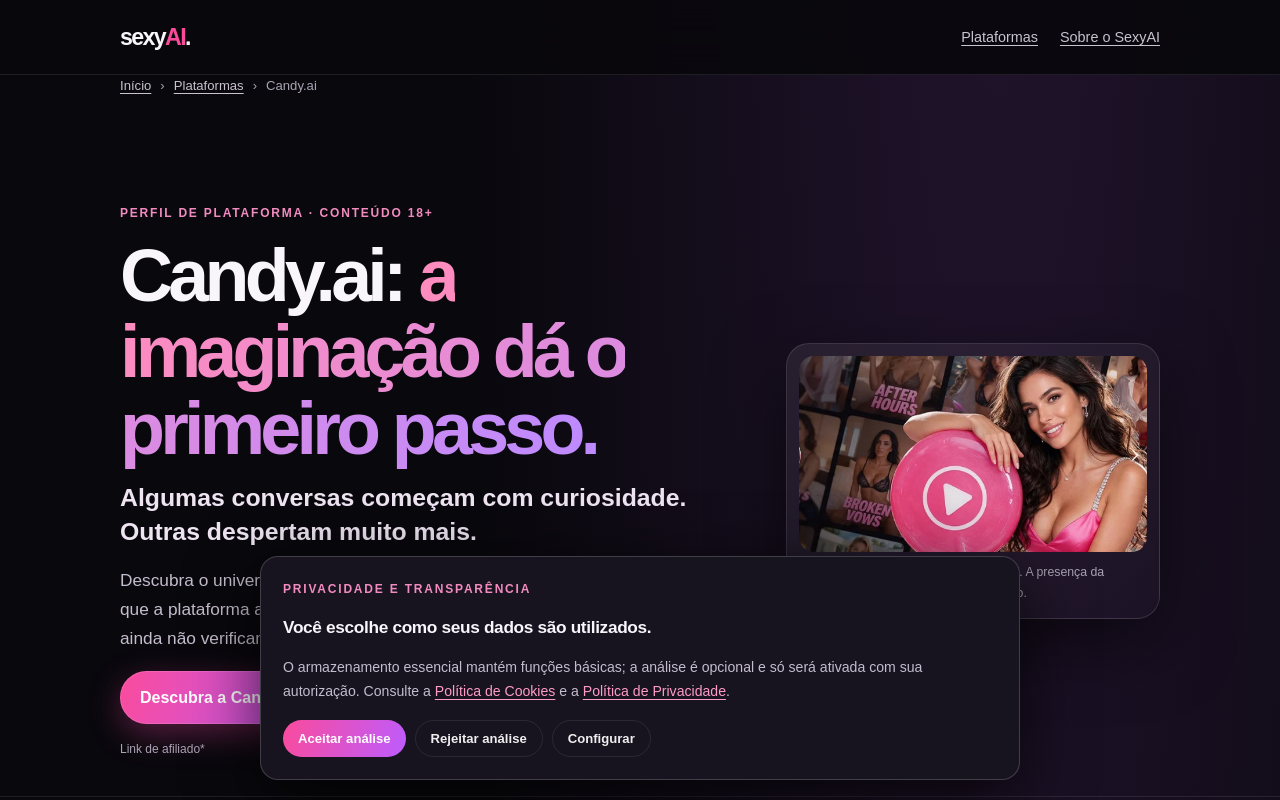
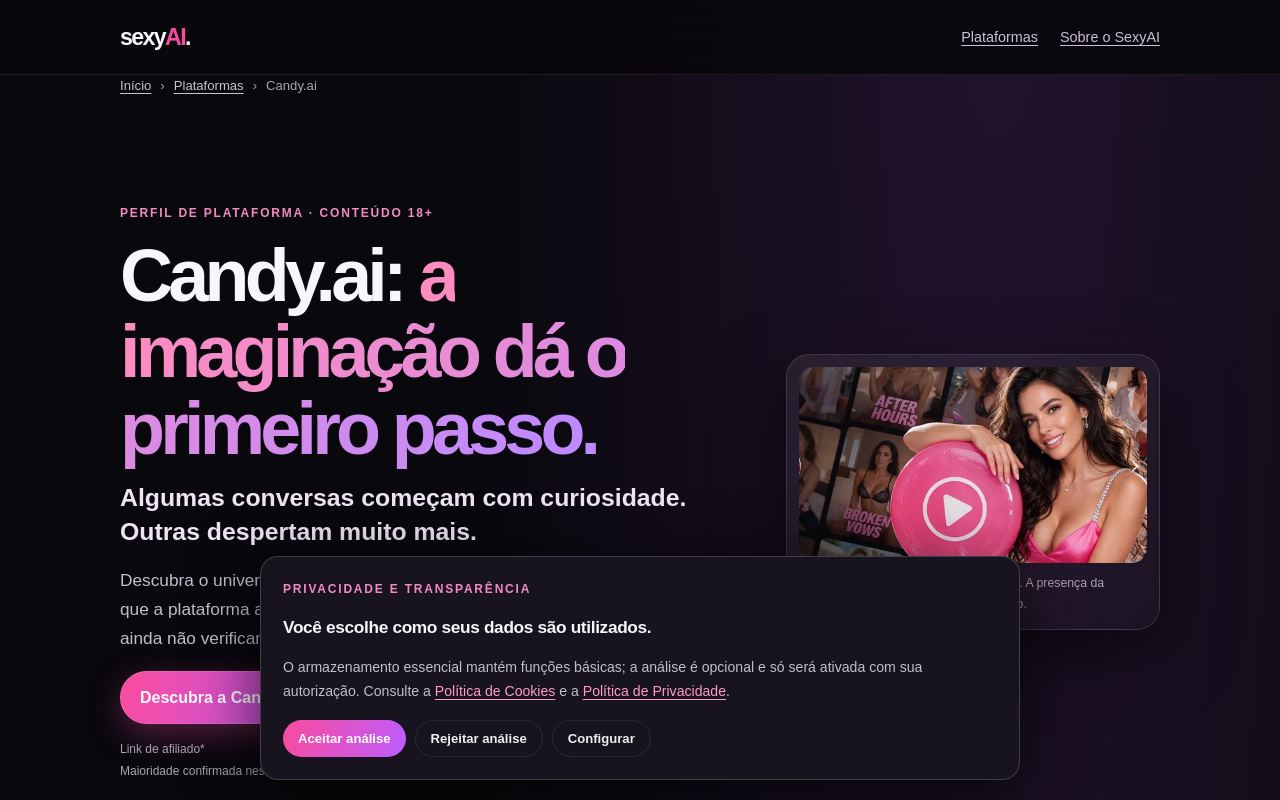
Before and after one commit to Zarpa79/zarpa79.github.io, a plain HTML site: page plataformas/candy-ai/index.html in a window 1280 px wide. Both pictures are taken after a click on the button "Sim, tenho 18+". Shown: the top 800 px of the page. Drawn offline with Linux system fonts and the light colour scheme.

Commit message:
Fix Candy.ai gallery activation after age confirmation

```diff
--- a/plataformas/candy-ai/index.html
+++ b/plataformas/candy-ai/index.html
@@ -58,6 +58,7 @@
             <p class="lede">Descubra o universo de personagens virtuais da Candy.ai e conheça os recursos que a plataforma anuncia. O SexyAI mostra o que está documentado — e o que ainda não verificamos.</p>
             <p><a class="btn" id="affiliateCta" target="_blank" rel="sponsored nofollow noopener noreferrer" data-affiliate="candy-ai" data-affiliate-href="https://t.vlmai-5.com/426715/7793?aff_sub5=SF_006OG000004lmDN" aria-disabled="true" tabindex="-1">Descubra a Candy.ai <svg class="cta-arrow" viewBox="0 0 16 16" aria-hidden="true" focusable="false"><path d="M6 3H3.5v9.5H13V10M8 2.5h5.5V8M13.2 2.8 7.5 8.5" fill="none" stroke="currentColor" stroke-width="1.5" stroke-linecap="round" stroke-linejoin="round"/></svg></a></p>
             <p class="affiliate-note">Link de afiliado*</p>
+            <p class="affiliate-note" id="affiliateStatus" role="status" aria-live="polite" hidden></p>
             <noscript><p class="callout">JavaScript está desativado. As informações desta página continuam disponíveis, mas o link afiliado permanece inativo; não há destino navegável sem a confirmação 18+.</p></noscript>
           </div>
           <figure class="hero-art"><img src="/candyai.webp" alt="Imagem ilustrativa da plataforma Candy.ai" width="1200" height="675" fetchpriority="high"><figcaption>Imagem já utilizada no catálogo SexyAI. A presença da imagem não representa teste do serviço.</figcaption></figure>
@@ -229,6 +230,7 @@
         link.removeAttribute('tabindex');
       });
       affiliateStatus.textContent='Maioridade confirmada nesta sessão. Os links afiliados estão disponíveis.';
+      affiliateStatus.hidden=false;
     }
     function activateGalleryVideos(){
       document.querySelectorAll('.video-frame video[data-video-src]').forEach(video=>{
```
